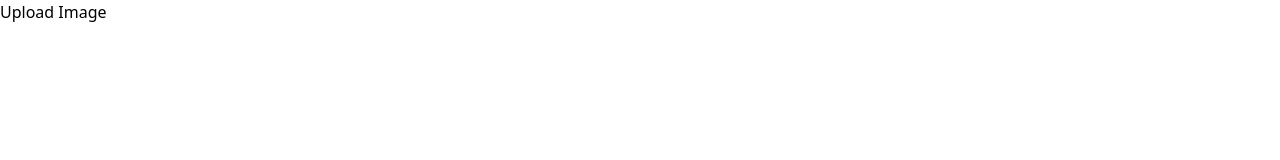
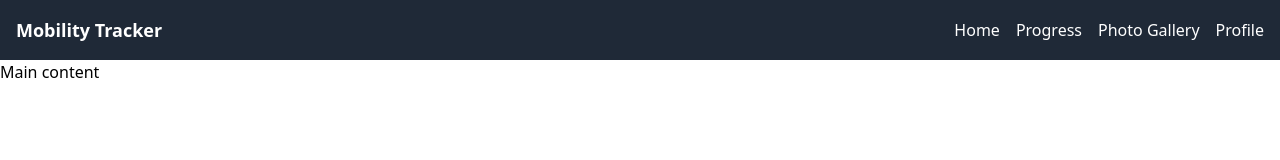
Before and after one commit to Collin-Lung/mobility, a website: page public/index.html in a window 1280 px wide. Drawn offline with Linux system fonts and the light colour scheme.

Commit message:
Begin making top nav bar

```diff
--- a/public/index.html
+++ b/public/index.html
@@ -3,10 +3,26 @@
 <head>
   <meta charset="UTF-8">
   <meta name="viewport" content="width=device-width, initial-scale=1.0">
+  <title>Mobility Tracker</title>
   <link href="styles.css" rel="stylesheet">
-  <title>Mobility</title>
 </head>
 <body>
-  <button>Upload Image</button>
+
+  <nav class="bg-gray-800 p-4">
+    <div class="container mx-auto flex justify-between items-center">
+      <div class="text-white text-lg font-bold">Mobility Tracker</div>
+      <ul class="flex space-x-4">
+        <li><a href="#" class="text-white hover:text-gray-400">Home</a></li>
+        <li><a href="#" class="text-white hover:text-gray-400">Progress</a></li>
+        <li><a href="#" class="text-white hover:text-gray-400">Photo Gallery</a></li>
+        <li><a href="#" class="text-white hover:text-gray-400">Profile</a></li>
+      </ul>
+    </div>
+  </nav>
+
+  <main>
+    Main content
+  </main>
+
 </body>
 </html>
```
Also changed, not shown: public/styles.css.
